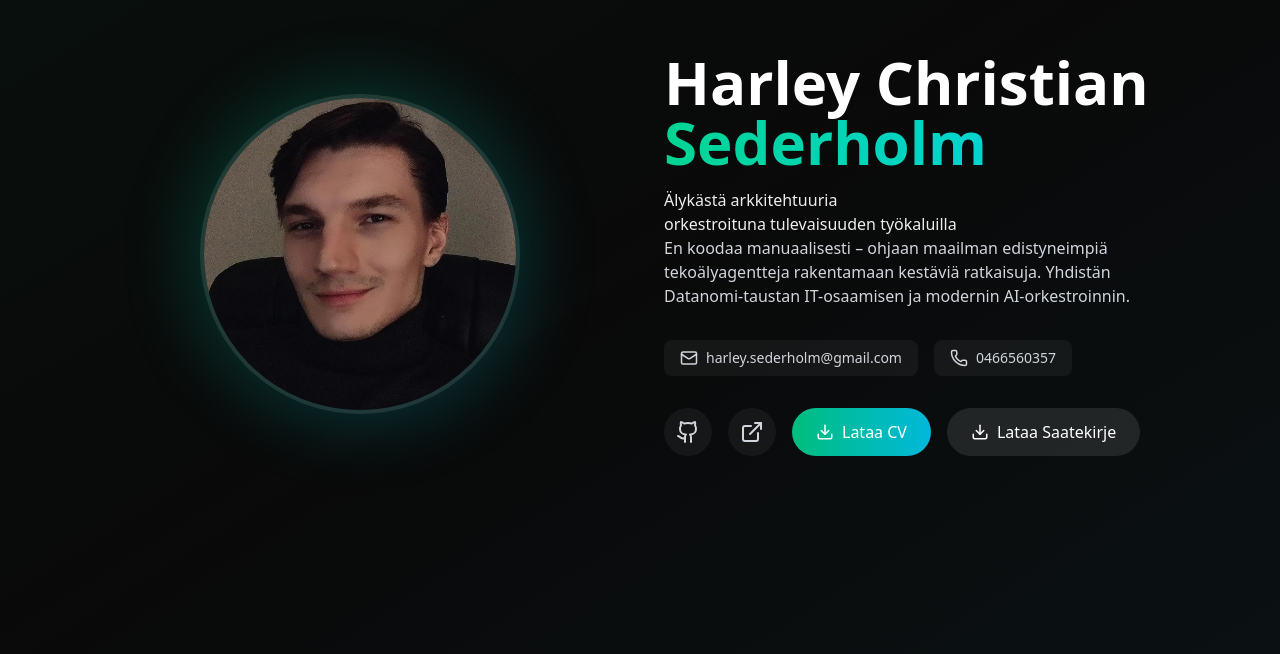
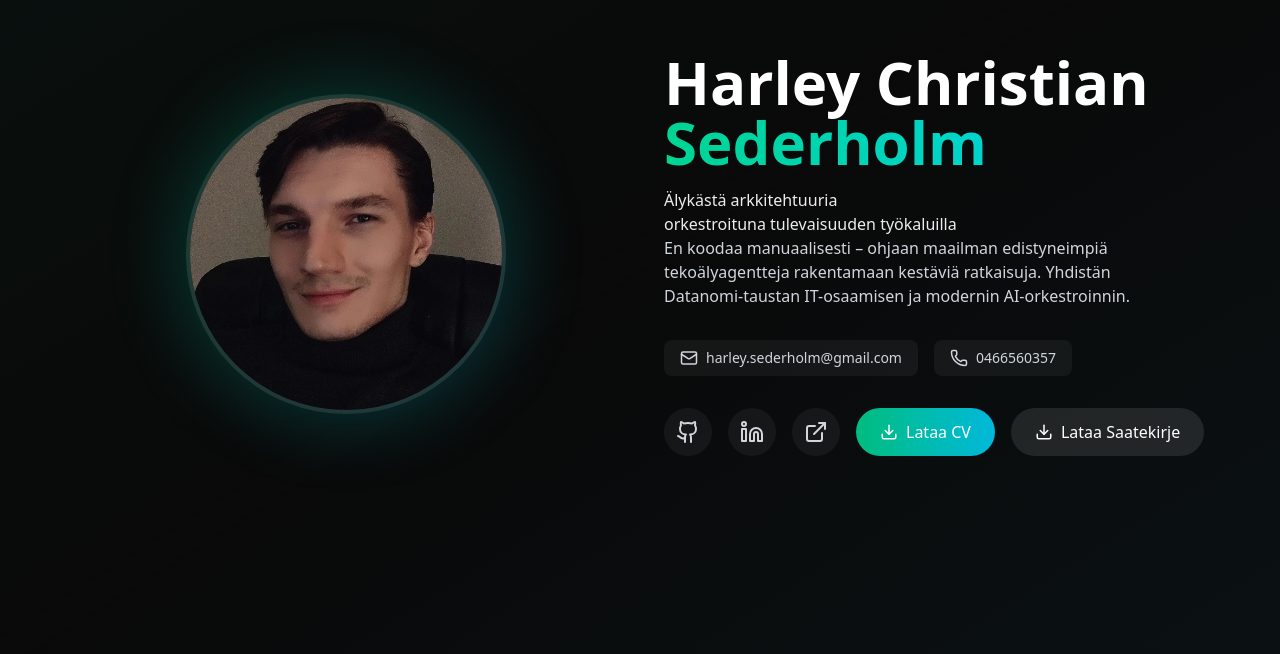
Before and after one commit to harleysederholm-alt/Tiedot, a Next.js app: page / in a window 1280 px wide. Shown: the part 146-800 px from the top of the page. Built offline with nearby package versions, Linux system fonts and the light colour scheme.

Commit message:
feat: add linkedin link and buttons

```diff
--- a/src/components/Footer.tsx
+++ b/src/components/Footer.tsx
@@ -1,7 +1,7 @@
 'use client';
 
 import { motion } from 'framer-motion';
-import { Mail, Phone, Github, ExternalLink, Heart } from 'lucide-react';
+import { Mail, Phone, Github, ExternalLink, Heart, Linkedin } from 'lucide-react';
 import { contact } from '@/data/projects';
 
 export default function Footer() {
@@ -52,6 +52,14 @@ export default function Footer() {
               <Github size={20} className="text-gray-400" />
             </a>
             <a
+              href={contact.linkedin}
+              target="_blank"
+              rel="noopener noreferrer"
+              className="p-2 bg-white/5 hover:bg-white/10 rounded-lg transition-colors"
+            >
+              <Linkedin size={20} className="text-gray-400" />
+            </a>
+            <a
               href={contact.website}
               target="_blank"
               rel="noopener noreferrer"
--- a/src/components/Hero.tsx
+++ b/src/components/Hero.tsx
@@ -2,7 +2,7 @@
 
 import { motion } from 'framer-motion';
 import Image from 'next/image';
-import { Mail, Phone, Github, ExternalLink, Download } from 'lucide-react';
+import { Mail, Phone, Github, ExternalLink, Download, Linkedin } from 'lucide-react';
 import { contact } from '@/data/projects';
 
 export default function Hero() {
@@ -77,6 +77,15 @@ export default function Hero() {
                 <Github size={24} className="text-gray-300" />
               </a>
               <a
+                href={contact.linkedin}
+                target="_blank"
+                rel="noopener noreferrer"
+                className="p-3 bg-white/5 hover:bg-white/10 rounded-full transition-colors"
+                aria-label="LinkedIn"
+              >
+                <Linkedin size={24} className="text-gray-300" />
+              </a>
+              <a
                 href={contact.website}
                 target="_blank"
                 rel="noopener noreferrer"
--- a/src/data/projects.ts
+++ b/src/data/projects.ts
@@ -159,5 +159,6 @@ export const contact = {
   email: 'harley.sederholm@gmail.com',
   phone: '0466560357',
   github: 'https://github.com/harleysederholm-alt',
+  linkedin: 'https://www.linkedin.com/in/harley-christian-sederholm-625956364/',
   website: 'https://funkyscbdkauppa.com',
 };
```
